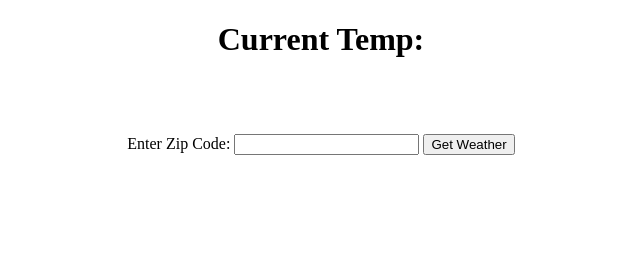
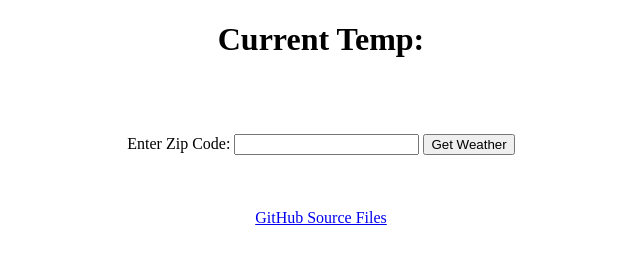
Before and after one commit to zachbush96/HerokuAPI, a website: page landing-pages/index.html in a window 1280 px wide. Shown: the whole page, without its empty margins (319-959 px from the left). Drawn offline with Linux system fonts and the light colour scheme.

Commit message:
Update index.html

```diff
--- a/landing-pages/index.html
+++ b/landing-pages/index.html
@@ -40,5 +40,7 @@
     document.getElementById("description").textContent = "Weather in  " + data['name'] +": "+ data['weather'][0]['description'];
   }
   </script>
+  <br><br><br><br>
+  <a href="https://github.com/zachbush96/HerokuAPI">GitHub Source Files</a>
 </body>
 </html>
```
